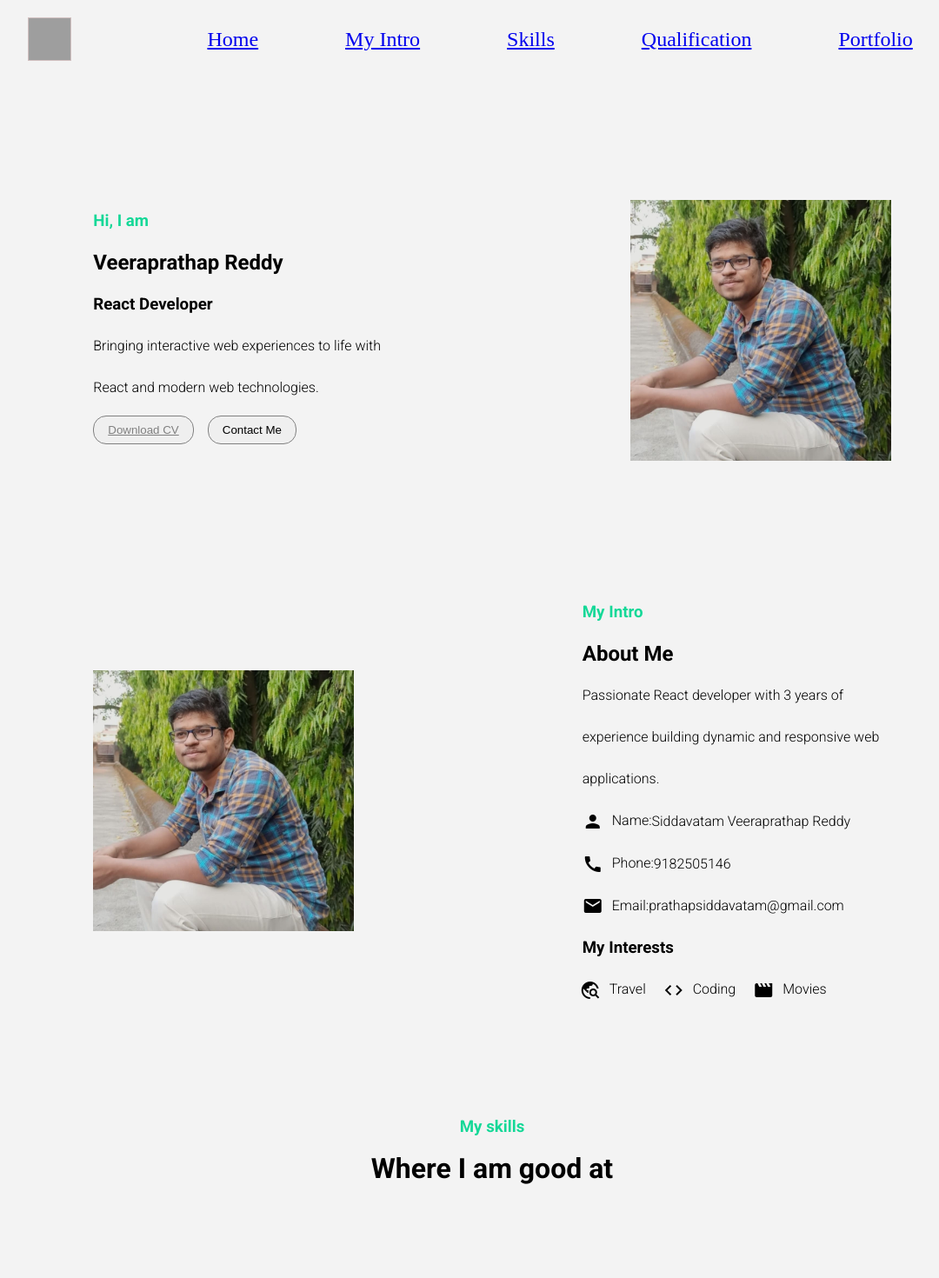
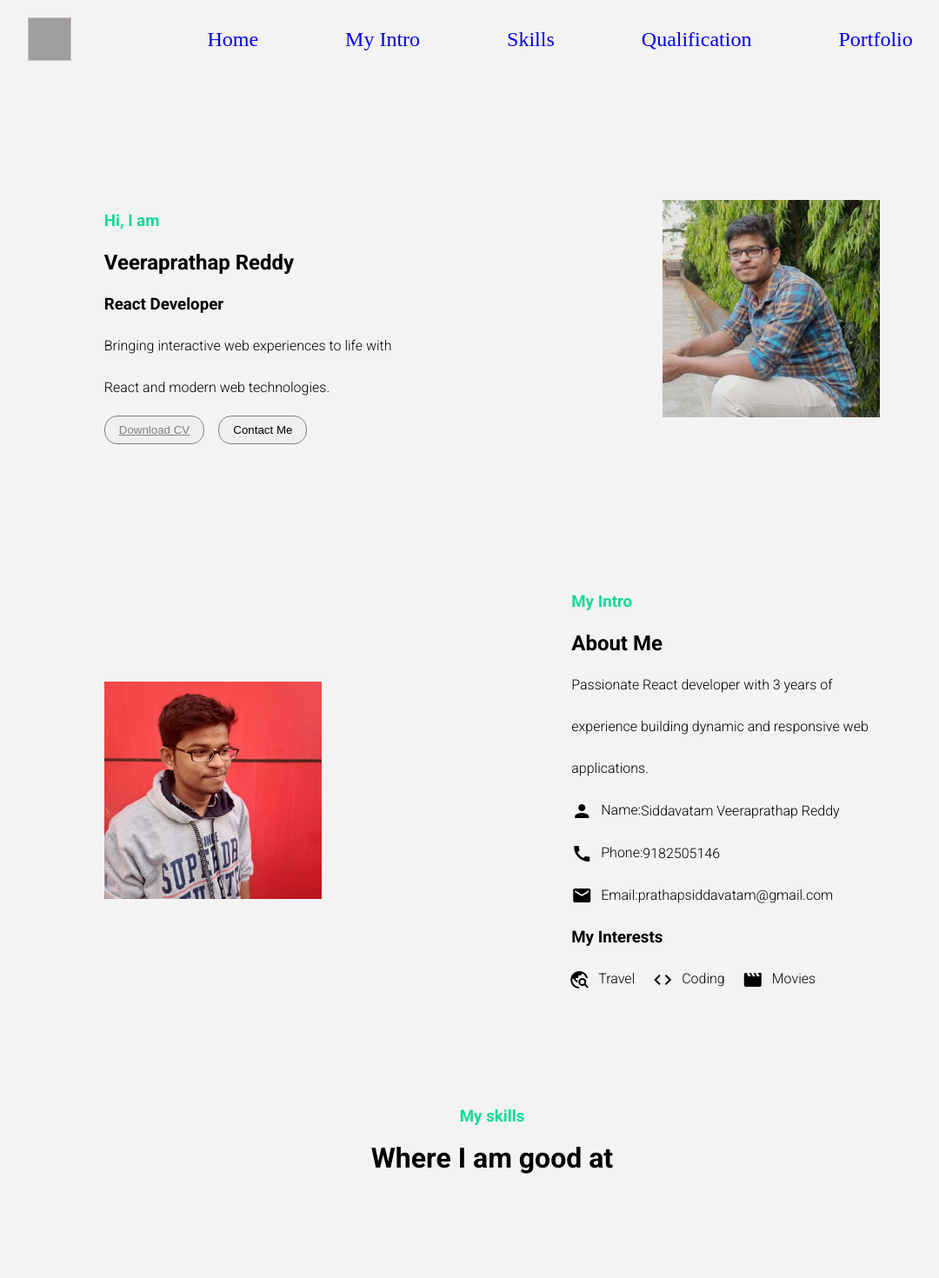
Before and after one commit to VTU9730/portfolio, a React (Create React App) app: page / in a window 1280 px wide. Shown: the top 1470 px of the page at 87% size, without its empty margins (74-1154 px from the left). Built offline with nearby package versions, Linux system fonts and the light colour scheme; grey boxes are pictures that could not be loaded; a web font is replaced by a local one.

Commit message:
hover-effect-added

```diff
--- a/src/Home.js
+++ b/src/Home.js
@@ -11,7 +11,6 @@ function Home() {
         </p>
 
         <button className="home-button home-button-cv"><a href="https://drive.google.com/file/d/1W4n1JFuIfEaUMqmcUWe2T3r6B87xATrb/view?usp=drive_link" target='__blank'>Download CV</a></button>
-        {/* <button className="home-button home-button-cv"><a href="/Pratap_Frontend.pdf" download="Pratap_Frontend.pdf">Download CV</a></button> */}
         <button className="home-button home-button-me">Contact Me</button>
       </section>
       <section className="home-mypic">
--- a/src/Introduction.js
+++ b/src/Introduction.js
@@ -1,11 +1,11 @@
-import mypic from "./images/mypic.jpeg";
+import mypic2 from "./images/mypic2.jpeg";
 // import PersonOutlineOutlinedIcon from '@mui/icons-material/PersonOutlineOutlined';
 
 function Introduction() {
   return (
     <main id="introduction" className="introduction">
       <section>
-        <img src={mypic} width="960" height="1280" />
+        <img src={mypic2} width="960" height="1280" />
       </section>
       <section>
         <h3 className="h3">My Intro</h3>
--- a/src/style.css
+++ b/src/style.css
@@ -13,6 +13,17 @@
 .nav-ul {
   display: flex;
   list-style: none;
+}
+
+.nav a{
+  text-decoration: none;
+}
+
+.nav ul li:hover{
+  border-bottom:solid 1px grey ;
+  border-top:solid 1px grey ;
+  background-color: rgba(231, 230, 228, 0.404);
+  color:grey;
 }
 
 .nav-ul li {
@@ -63,10 +74,17 @@
 
 
 .home-mypic img {
-  width: 300px;
-  height: 300px;
+  width: 250px;
+  height: 250px;
   object-fit: cover;
   display: block;
+}
+
+.home img:hover{
+  border-right:solid 5px rgb(44, 223, 53);
+  border-top:solid 5px rgb(44, 223, 53);
+  border-left:solid 5px rgb(205, 216, 205);
+  border-bottom:solid 5px rgb(205, 216, 205);
 }
 
 .home-button {
@@ -110,8 +128,8 @@
 }
 
 .introduction img{
-  width: 300px;
-  height: 300px;
+  width: 250px;
+  height: 250px;
   object-fit: cover;
   display: block;
 }
@@ -123,6 +141,11 @@
 
 .introduction p{
   width:40ch;
+}
+
+.introduction img:hover{
+  border-left:solid 5px rgb(24, 22, 22);
+  border-bottom:solid 5px rgb(24, 22, 22);
 }
 
 .introduction-article{
```
Also changed, not shown: src/images/mypic2.jpeg (added).
